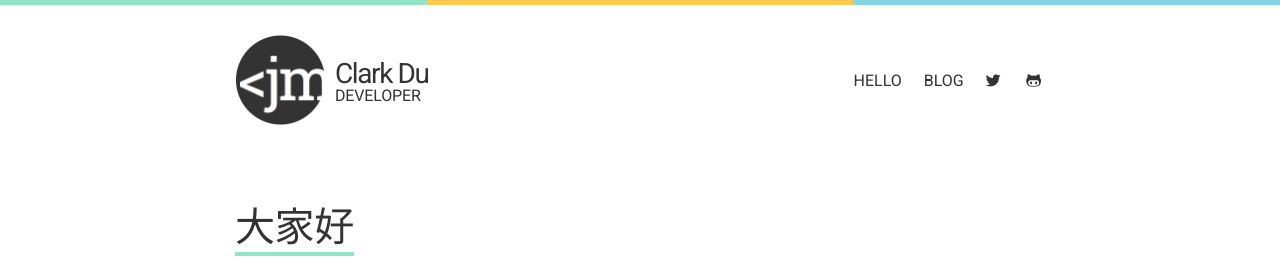
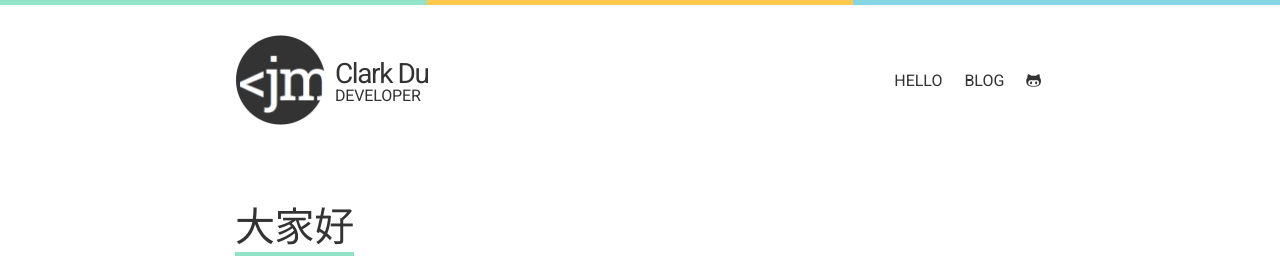
Before and after one commit to clarkdo/clarkdo.github.com, a Jekyll site: the page built from index.html, in a window 1280 px wide. Shown: the top 264 px of the page. Built offline with Jekyll 4.4.1, drawn with Linux system fonts in a browser that asks for light colours.

Commit message:
clone blog from jeremenichelli, thanks very much

```diff
--- a/_includes/nav.html
+++ b/_includes/nav.html
@@ -1,6 +1,6 @@
 <nav>
 	<a href="/">Hello</a>
 	<a href="/blog">Blog</a>
-	<a href="http://www.twitter.com/jeremenichelli" target="_blank"><i class="icon-twitter"></i></a>
-	<a href="http://www.github.com/jeremenichelli" target="_blank"><i class="icon-github"></i></a>
+	<!-- <a href="http://www.twitter.com/jeremenichelli" target="_blank"><i class="icon-twitter"></i></a> -->
+	<a href="http://www.github.com/clarkdo" target="_blank"><i class="icon-github"></i></a>
 </nav>
```
